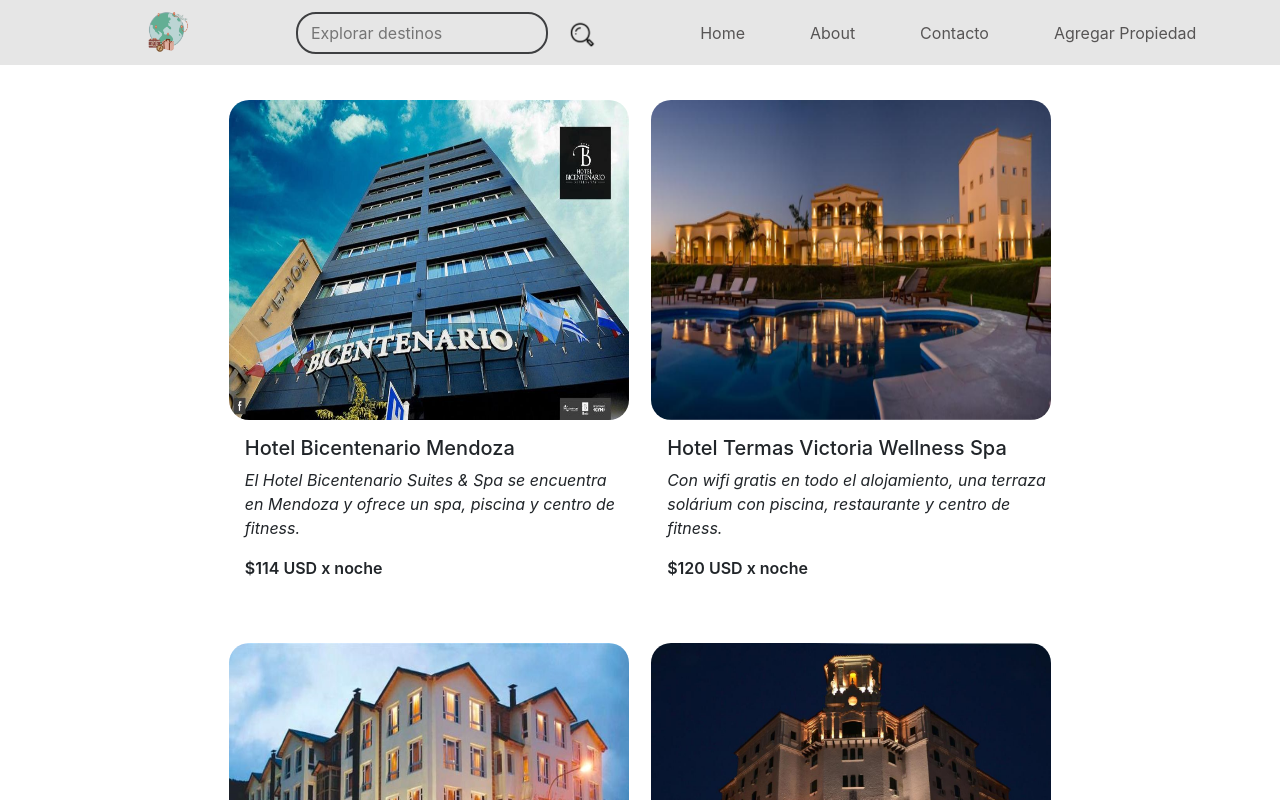
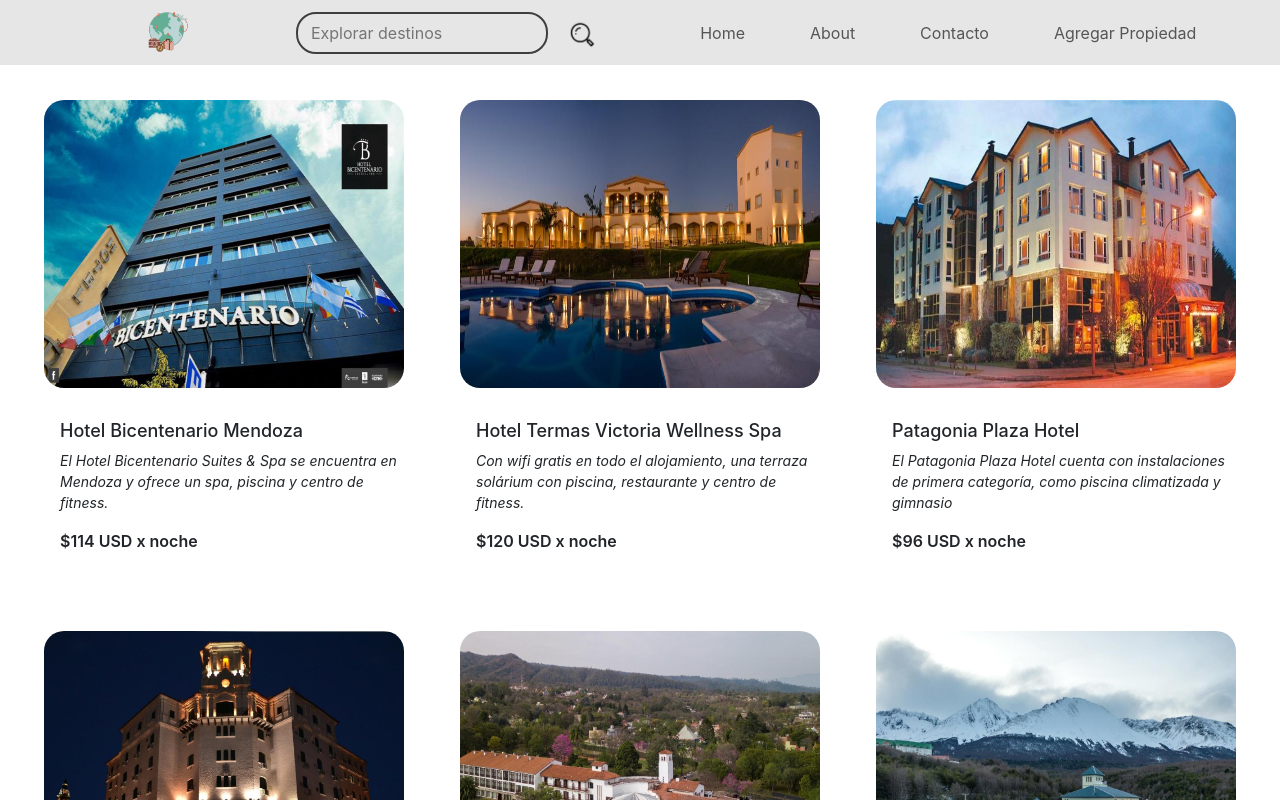
Before and after one commit to ArtemioD/IDW-TP2-React-UNER, a React (Create React App) app: page / in a window 1280 px wide. Shown: the top 800 px of the page. Built offline with nearby package versions, Linux system fonts and the light colour scheme.

Commit message:
se da estilo a cards

```diff
--- a/src/components/cards/Cards.css
+++ b/src/components/cards/Cards.css
@@ -1,22 +1,24 @@
 .containers{
     min-height: 80vh;
-    padding: 1rem;
+    padding: 2rem;
     padding-top: 2rem;
+    padding-bottom: 3rem;
     display: flex;
-    gap: 1rem;
+    gap: 2rem;
     flex-wrap: wrap;
     width: 100%;
-    justify-content: center;
+    justify-content: space-around;
     align-items: space-between;
 }
 .cards{
-    height: 65vh;
-    width: 50vh;
+    height: 60vh;
+    width: 45vh;
     border-radius: 20px;
     display: flex;
     align-items: center;
     flex-direction: column;
     margin: 0.2rem;
+    margin-bottom: 1rem;
 }
 .imgCard{
     height: 40vh;
@@ -28,17 +30,19 @@
 }
 .borderImg{
     border-radius: 20px;
-    height: 40vh
+    height: 36vh
 }
 .textCard{
     padding-left: 1rem;
-    padding-top: 1rem;
+    display: flex;
+    flex-direction: column;
+    justify-content: flex-start;
 }
 .h3Card{
-    font-size: 20px;
+    font-size: 18px;
 }
 .p1Card{
-    font-size: 16px;
+    font-size: 14px;
     font-style: italic;
 }
 .p2Card{
```
